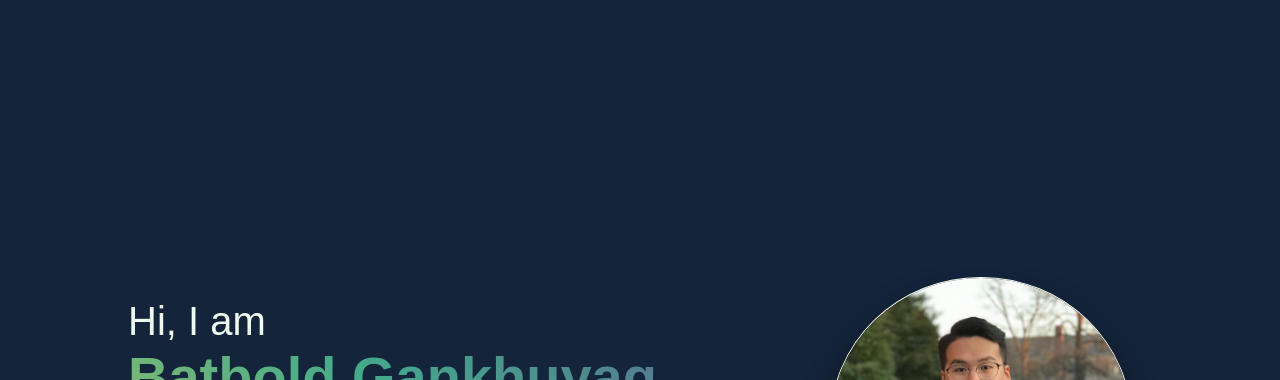
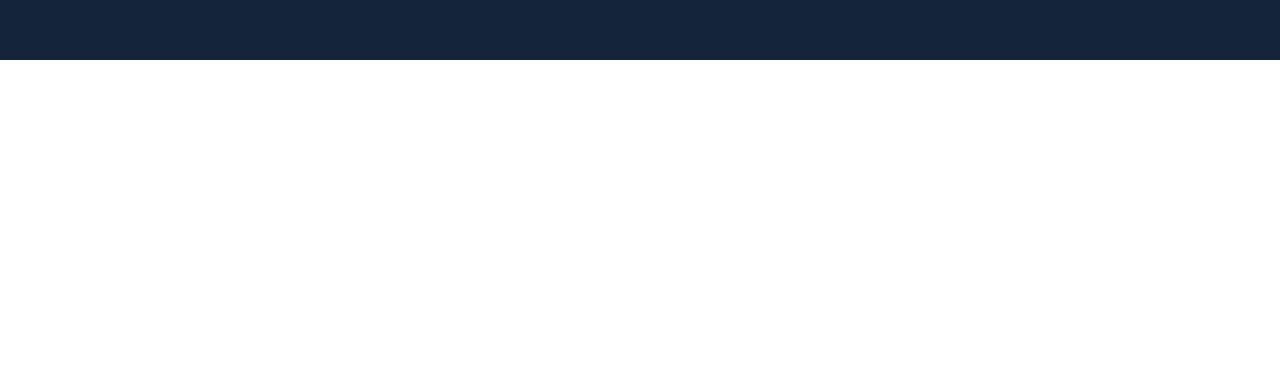
Before and after one commit to bgankhuyag/personal-web, a React (Create React App) app: page / in a window 1280 px wide. Shown: the part 2420-2800 px from the top of the page. After the commit the page ends 2480 px from the top, so only its background shows below. Built offline with nearby package versions, Linux system fonts and the light colour scheme; a web font is replaced by a local one.

Commit message:
contact & projects files

```diff
--- a/src/views/home.js
+++ b/src/views/home.js
@@ -50,8 +50,6 @@
         <Header />
         <About />
         <Experience />
-        <Header />
-        <Header />
       </div>
       <Menu handleClose={handleClose} />
     </div>
```
Also changed, not shown: src/components/contact/index.js (added, +12 -0 lines), src/components/projects/index.js (added, +12 -0 lines).
